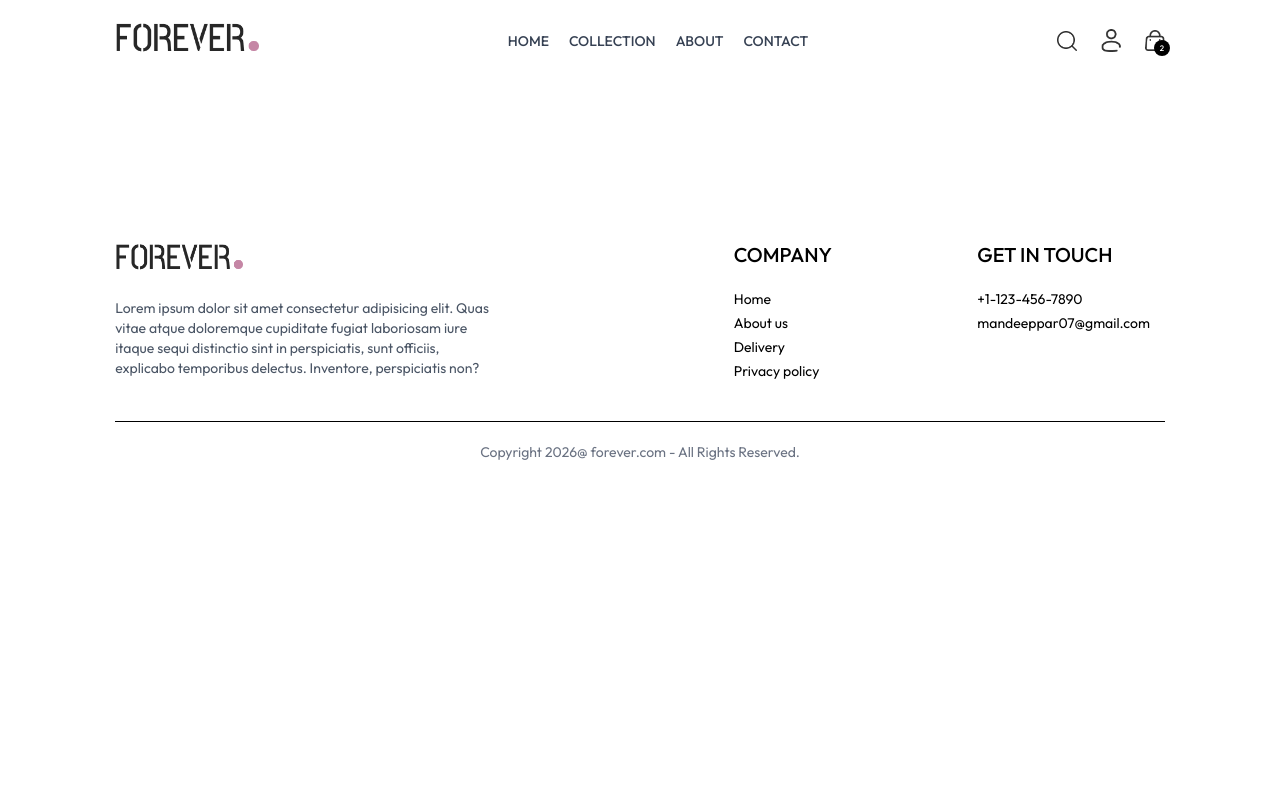
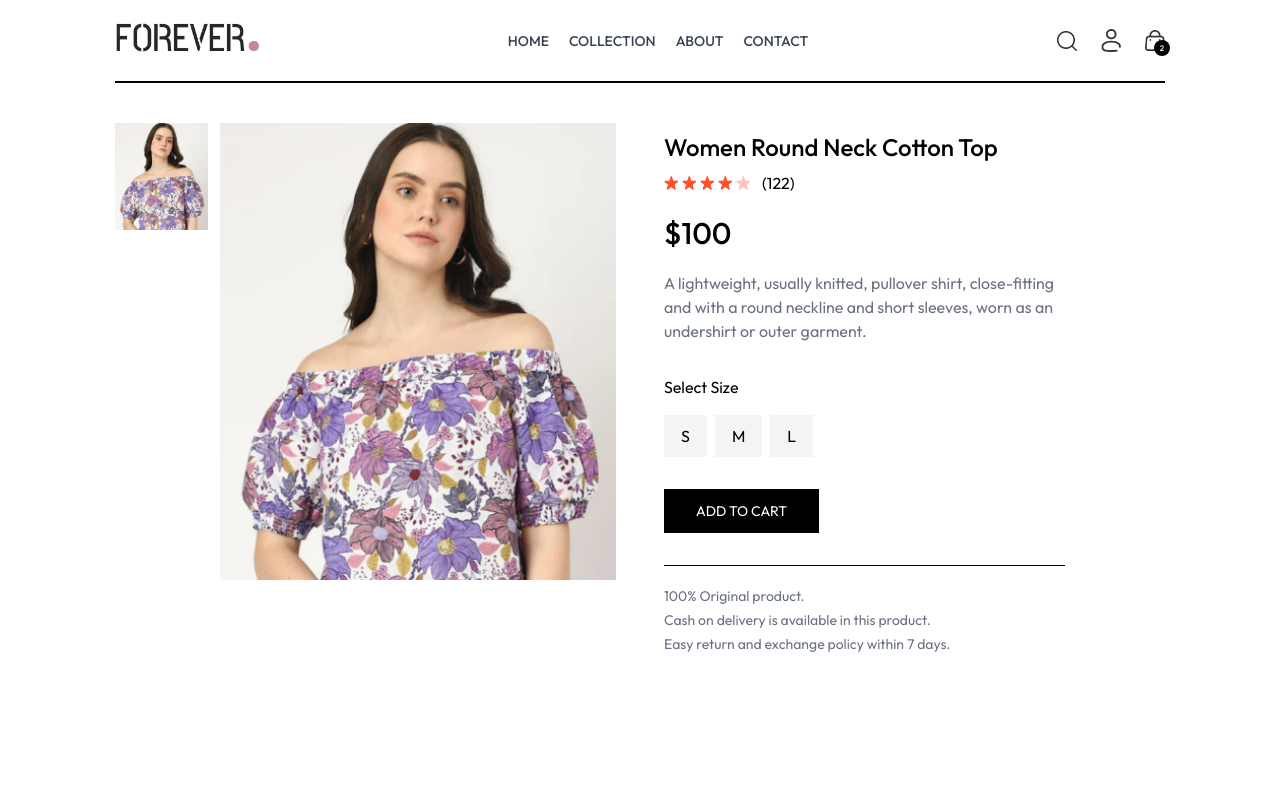
Before and after one commit to Mandeep-Parmar/ecommerce-app, a React (Vite) app in the folder frontend/: page /product/aaaaa in a window 1280 px wide. Shown: the top 800 px of the page. Built offline with nearby package versions, Linux system fonts and the light colour scheme.

Commit message:
build product details page with dynamic routing, image preview, and size selection

```diff
--- a/frontend/src/index.css
+++ b/frontend/src/index.css
@@ -15,6 +15,10 @@
   font-style: normal;
 }
 
+::-webkit-scrollbar {
+  display: none;
+}
+
 @media (max-width: 640px) {
   a.active {
     background-color: black;
--- a/frontend/src/pages/Product.jsx
+++ b/frontend/src/pages/Product.jsx
@@ -1,11 +1,103 @@
-import React from 'react'
+import React, { useContext, useEffect, useState } from "react";
+import { useParams } from "react-router-dom";
+import { ShopContext } from "../context/ShopContext";
+import { assets } from "../assets/assets";
 
 const Product = () => {
-  return (
-    <div>
+  const { productId } = useParams();
+  const { products, currency } = useContext(ShopContext);
+  const [productData, setProductData] = useState(null);
+  // containes main image
+  const [image, setImage] = useState("");
+  // containes selected size
+  const [size, setSize] = useState("");
 
+  const fetchProductData = () => {
+    const product = products.find((item) => item._id === productId);
+    console.log(product);
+    setProductData(product);
+    setImage(product.image[0]); // store first image
+  };
+
+  useEffect(() => {
+    fetchProductData();
+  }, [productId, products]);
+
+  return productData ? (
+    <div className="border-t-2 pt-10 transition-opacity ease-in duration-500 opacity-100">
+      {/*------------ Product Data ---------- */}
+      <div className="flex gap-12 flex-col sm:flex-row">
+
+        {/*------------ Product Images -----------*/}
+        <div className="flex-1 flex flex-col-reverse gap-3 sm:flex-row">
+          <div className="flex sm:flex-col overflow-x-auto sm:overflow-y-scroll justify-between sm:justify-normal sm:w-[18.7%] w-full">
+            {productData.image.map((item, index) => (
+              <img
+                src={item}
+                alt="image"
+                key={index}
+                onClick={() => setImage(item)}
+                className="w-[24%] sm:w-full sm:mb-3 flex-shrink-0 cursor-pointer"
+              />
+            ))}
+          </div>
+          <div className="w-full sm:w-[80%]">
+            <img src={image} alt="image" className="w-full h-auto " />
+          </div>
+        </div>
+
+        {/*---------- Product Info ----------- */}
+        <div className="flex-1">
+          <h1 className="font-medium text-2xl mt-2">{productData.name}</h1>
+          <div className="flex items-center gap-1 mt-2">
+            <img src={assets.star_icon} alt="star" className="w-3.5" />
+            <img src={assets.star_icon} alt="star" className="w-3.5" />
+            <img src={assets.star_icon} alt="star" className="w-3.5" />
+            <img src={assets.star_icon} alt="star" className="w-3.5" />
+            <img src={assets.star_dull_icon} alt="star" className="w-3.5" />
+            <p className="pl-2">(122)</p>
+          </div>
+
+          <p className="mt-5 text-3xl font-medium">
+            {currency}
+            {productData.price}
+          </p>
+          <p className="mt-5 text-gray-500 md:w-4/5">
+            {productData.description}
+          </p>
+
+          <div className="flex flex-col gap-4 my-8">
+            <p>Select Size</p>
+            <div className="flex gap-2">
+              {productData.sizes.map((item, index) => (
+                <button
+                  key={index}
+                  onClick={() => setSize(item)}
+                  className={`border border-gray-100 py-2 px-4 bg-gray-100 ${item === size ? "border-orange-500" : ""}`}
+                >
+                  {item}
+                </button>
+              ))}
+            </div>
+          </div>
+
+          <button className="bg-black text-white px-8 py-3 text-sm active:bg-gray-700">
+            ADD TO CART
+          </button>
+
+          <hr className="mt-8 sm:w-4/5" />
+          <div className="text-sm text-gray-500 mt-5 flex flex-col gap-1">
+            <p>100% Original product.</p>
+            <p>Cash on delivery is available in this product.</p>
+            <p>Easy return and exchange policy within 7 days.</p>
+          </div>
+
+        </div>
+      </div>
     </div>
-  )
-}
+  ) : (
+    <div className="opacity-0"></div>
+  );
+};
 
-export default Product
+export default Product;
```
